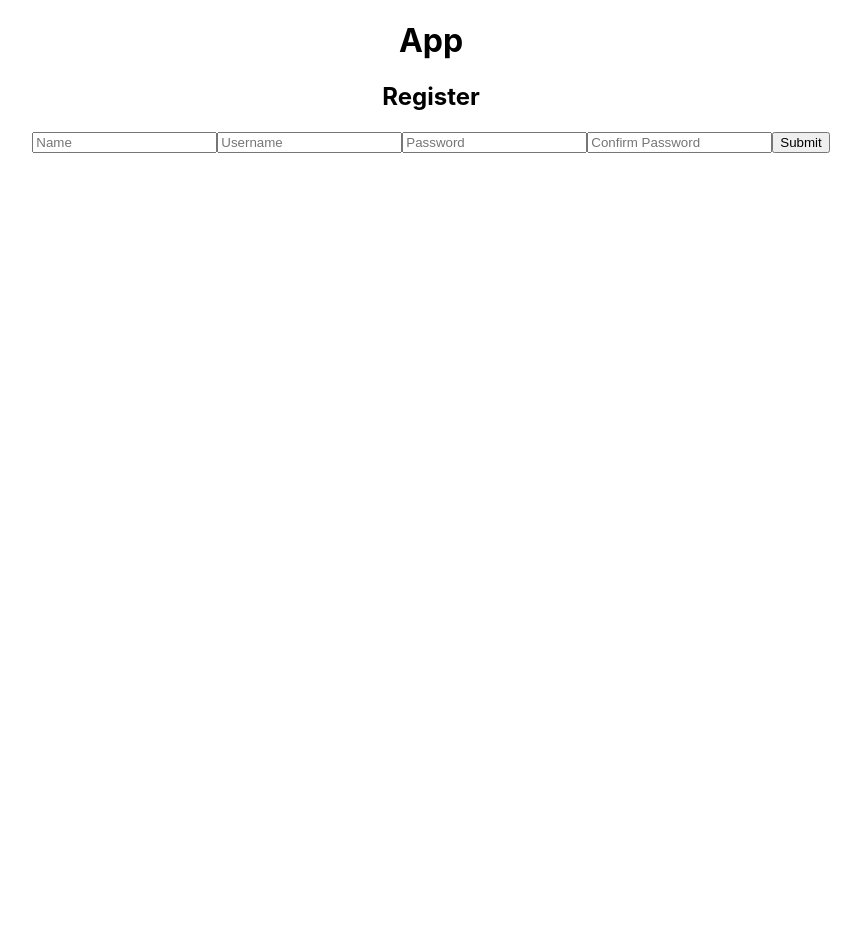
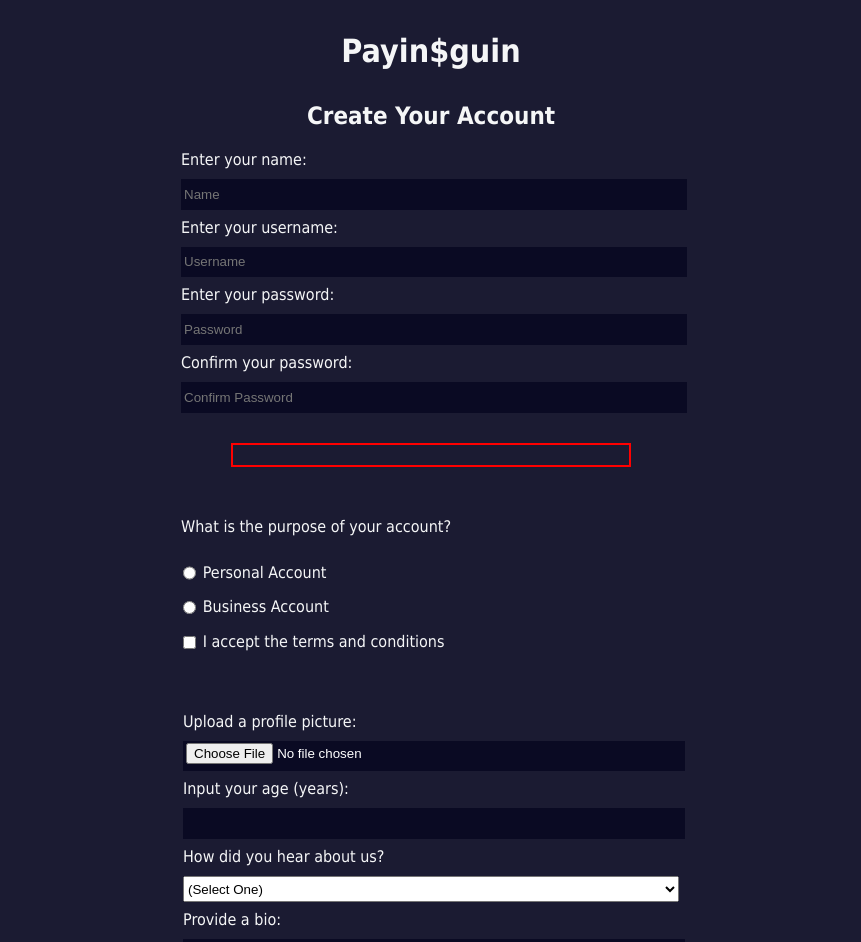
Before and after one commit to ckim77/user-auth-react, a React (Create React App) app: page /register in a window 1280 px wide. Shown: the top 942 px of the page, without its empty margins (209-1070 px from the left). Before the commit the page ends 800 px from the top, so only its background shows below. Built offline with nearby package versions, Linux system fonts and the light colour scheme.

Commit message:
adding css

```diff
--- a/src/App.css
+++ b/src/App.css
@@ -1,38 +1,99 @@
-.App {
+h2 {
   text-align: center;
 }
 
-.App-logo {
-  height: 40vmin;
-  pointer-events: none;
+.login-button {
+  display: block;
+  width: 60%;
+  margin: 1em auto;
+  height: 2em;
+  font-size: 1.1rem;
+  background-color: #3b3b4f;
+  border-color: white;
+  min-width: 300px;
+  border-radius: 50px;}
+
+body {
+  width: 100%;
+  height: 100vh;
+  margin: 0;
+  background-color: #1b1b32;
+  color: #f5f6f7;
+  font-family: Tahoma;
+  font-size: 16px;
 }
 
-@media (prefers-reduced-motion: no-preference) {
-  .App-logo {
-    animation: App-logo-spin infinite 20s linear;
-  }
+label {
+  display: block;
+  margin: 0.5rem 0;
 }
 
-.App-header {
-  background-color: #282c34;
-  min-height: 100vh;
-  display: flex;
-  flex-direction: column;
-  align-items: center;
-  justify-content: center;
-  font-size: calc(10px + 2vmin);
-  color: white;
+h1, p {
+  margin: 1em auto;
+  text-align: center;
 }
 
-.App-link {
-  color: #61dafb;
+form {
+  margin: 0 auto;
+  max-width: 500px;
+  min-width: 300px;
+  width: 60vw;
+  padding-bottom: 2em;
 }
 
-@keyframes App-logo-spin {
-  from {
-    transform: rotate(0deg);
-  }
-  to {
-    transform: rotate(360deg);
-  }
+fieldset {
+  border: none;
+  padding: 1rem 0;
 }
+
+fieldset:not(:last-of-type) {
+  border-bottom: 3px solid #3b3b4f;
+}
+
+label {
+  display: block;
+  margin: 0.5rem 0;
+}
+
+input, textarea, select {
+  width: 100%;
+  margin: 10px 0 0 0;
+  min-height: 2em;
+}
+
+.inline {
+  width: unset;
+  margin: 0 0.5em 0 0;
+  vertical-align: middle;
+}
+
+input, textarea {
+  background-color: #0a0a23;
+  border: 1px solid #0a0a23;
+  color: #ffffff;
+  min-height: 2em;
+}
+
+input[type="submit"] {
+  display: block;
+  width: 60%;
+  margin: 1em auto;
+  height: 2em;
+  font-size: 1.1rem;
+  background-color: #3b3b4f;
+  border-color: white;
+  min-width: 300px;
+  border-radius: 50px;
+}
+
+input[type="file"] {
+  padding: 1px 2px;
+}
+
+.warning-container {
+  border: 2px solid red;
+  text-align: center;
+  padding: 10px;
+  margin: 50px;
+  margin-top: 30px;
+}
--- a/src/App.js
+++ b/src/App.js
@@ -18,7 +18,7 @@
 
   return (
     <div className="App">
-      <h1>App</h1>
+      <h1>Payin$guin</h1>
       <Routes>
         <Route path='*' element={isLoggedIn ? <Dashboard /> : <Login logFunction={loginUser} />} />
         <Route path='register' element={<Register />} />
--- /dev/null
+++ b/src/components/Account.js
@@ -0,0 +1,101 @@
+import React from 'react';
+
+
+//this component can only be seen by people who are logged in (landing PAGE)
+function Account() {
+  return <div>
+    <div id="sheet">
+        <div id="header">
+            <h1>Budget Sheet</h1>
+            <h2>Payinguin</h2>
+            <p class="row">
+                <span>Nov</span>
+                <span>Dec</span>
+                <span>Jan</span>
+            </p>
+        </div>
+
+        <h2>Budget</h2>
+        <div class="section">
+            <p class="row">
+                <span class="name">Food/Groceries</span>
+                <span>$</span>
+                <span>$</span>
+                <span class="current">$</span>
+            </p>
+            <span class="notes">Money I will spend on food.</span>
+
+            <p class="row">
+                <span class="name">Entertainment</span>
+                <span>$</span>
+                <span>$</span>
+                <span class="current">$</span>
+            </p>
+            <span class="notes">Movies/Dates/Activities.</span>
+
+            <p class="row">
+                <span class="name">Personal</span>
+                <span>$</span>
+                <span>$</span>
+                <span class="current">$</span>
+            </p>
+            <span class="notes">Personal items like clothing.</span>
+
+            <p class="row total" tabindex="1" >
+                <span class="name">Total</span>
+                <span>100$</span>
+                <span>100$</span>
+                <span class="current">100$</span>
+            </p>
+        </div>
+
+        <h2>Expenses</h2>
+        <div class="section">
+            <p class="row">
+                <span class="name">Food/Groceries</span>
+                <span>$</span>
+                <span>$</span>
+                <span class="current">$</span>
+            </p>
+            <span class="notes">Notes</span>
+
+            <p class="row">
+                <span class="name">Entertainment</span>
+                <span>$</span>
+                <span>$</span>
+                <span class="current">$</span>
+            </p>
+            <span class="notes">Notes</span>
+
+            <p class="row">
+                <span class="name">Personal</span>
+                <span>$</span>
+                <span>$</span>
+                <span class="current">$</span>
+            </p>
+            <span class="notes">Notes</span>
+
+            <p class="row total" tabindex="1">
+                <span class="name">Total</span>
+                <span>-60$</span>
+                <span>-30$</span>
+                <span class="current">10$</span>
+            </p>
+        </div>
+
+        <h2>Summary</h2>
+        <div class="section">
+            <p class="row total" tabindex="1">
+                <span class="name">Total</span>
+                <span>40$</span>
+                <span>70$</span>
+                <span class="current">110$</span>
+            </p>
+        </div>
+    </div>
+    <footer>Last Updated: December 2021</footer>
+
+  </div>;
+}
+
+export default Account;
--- a/src/components/Dashboard.js
+++ b/src/components/Dashboard.js
@@ -1,11 +1,11 @@
 import React from 'react';
 import { Route, Routes } from 'react-router';
-import Secret from './Secret';
+import Account from './Account';
 
 function Dashboard() {
   return <div>
       <Routes>
-          <Route path="/secret" element={<Secret />} />
+          <Route path="/account" element={<Account />} />
       </Routes>
   </div>;
 }
--- a/src/components/Login.js
+++ b/src/components/Login.js
@@ -18,7 +18,7 @@
             localStorage.setItem('id', res.data.id)
             localStorage.setItem('name', res.data.name)
             props.logFunction();
-            navigate('/secret');
+            navigate('/account');
         })
         .catch(err => {
             console.log(err.response.data);
@@ -45,7 +45,7 @@
     })
 
     return <div>
-        <h2>Login Page</h2>
+        <h2>Login</h2>
         <form onSubmit={formik.handleSubmit}>
             <input
                 type="text"
@@ -63,7 +63,7 @@
                 placeholder="Password"
             />
 
-            <button type="submit" disabled={!formik.isValid}>Submit</button>
+            <button className="login-button" type="submit" disabled={!formik.isValid}>Submit</button>
         </form>
     </div>;
 }
--- a/src/components/Register.js
+++ b/src/components/Register.js
@@ -1,6 +1,7 @@
 import React from 'react';
 import {useFormik} from 'formik';
 import axios from 'axios';
+
 
 function Register() {
     const initialValues = {
@@ -54,49 +55,81 @@
     })
 
   return <div>
-    <h2>Register</h2>
+    <h2>Create Your Account</h2>
     <form onSubmit={formik.handleSubmit}>
+            <label>Enter your name:
             <input
                 type="text"
                 name="name"
                 onChange={formik.handleChange}
                 value={formik.values.name}
                 placeholder="Name"
-            />
+            /></label>
 
+            <label> Enter your username:
             <input
                 type="text"
                 name="username"
                 onChange={formik.handleChange}
                 value={formik.values.username}
                 placeholder="Username"
-            />
+            /></label>
 
+            <label> Enter your password:
             <input
                 type="password"
                 name="password"
                 onChange={formik.handleChange}
                 value={formik.values.password}
                 placeholder="Password"
-            />
+            /></label>
 
+            <label> Confirm your password:
             <input
                 type="password"
                 name="confirmPassword"
                 onChange={formik.handleChange}
                 value={formik.values.confirmPassword}
                 placeholder="Confirm Password"
-            />
+            /></label>
 
-            <button type="submit" disabled={!formik.isValid}>Submit</button>
-    </form>
-    <div>
+
+
+    <div className="warning-container">
         {/* this is the validation textcontent */}
         {formik.errors.username ? <div>{formik.errors.username}</div> : null}
         {formik.errors.name ? <div>{formik.errors.name}</div> : null}
         {formik.errors.password ? <div>{formik.errors.password}</div> : null}
         {formik.errors.confirmPassword ? <div>{formik.errors.confirmPassword}</div> : null}
     </div>
+
+        <label> What is the purpose of your account?
+        <fieldset>
+            <label><input class="inline" type="radio" name="account-type" />Personal Account</label>
+            <label><input class="inline" type="radio" name="account-type" />Business Account</label>
+            <label><input class="inline" type="checkbox" name="termasandconditions"/>I accept the terms and conditions</label>
+        </fieldset>
+        </label>
+
+        <fieldset>
+            <label>Upload a profile picture: <input name="profilepicture" type="file" /></label>
+            <label>Input your age (years): <input name="age" type="number" min="13" max="120" /></label>
+            <label> How did you hear about us?
+                <select name="about">
+                    <option value="">(Select One)</option>
+                    <option value="1">Friend</option>
+                    <option value="2">Social Media</option>
+                    <option value="3">Work</option>
+                    <option value="4">Other</option>
+                </select>
+            </label>
+            <label>Provide a bio:
+                <textarea rows="4" cols="50" placeholder="Enter Bio"></textarea>
+            </label>
+        </fieldset>
+
+        <input type="submit" disabled={!formik.isValid} />
+    </form>
   </div>
 }
 
--- a/src/components/Secret.js
+++ /dev/null
@@ -1,11 +0,0 @@
-import React from 'react';
-
-
-//this component can only be seen by people who are logged in (landing PAGE)
-function Secret() {
-  return <div>
-      <h2>secretttsss</h2>
-  </div>;
-}
-
-export default Secret;
```
